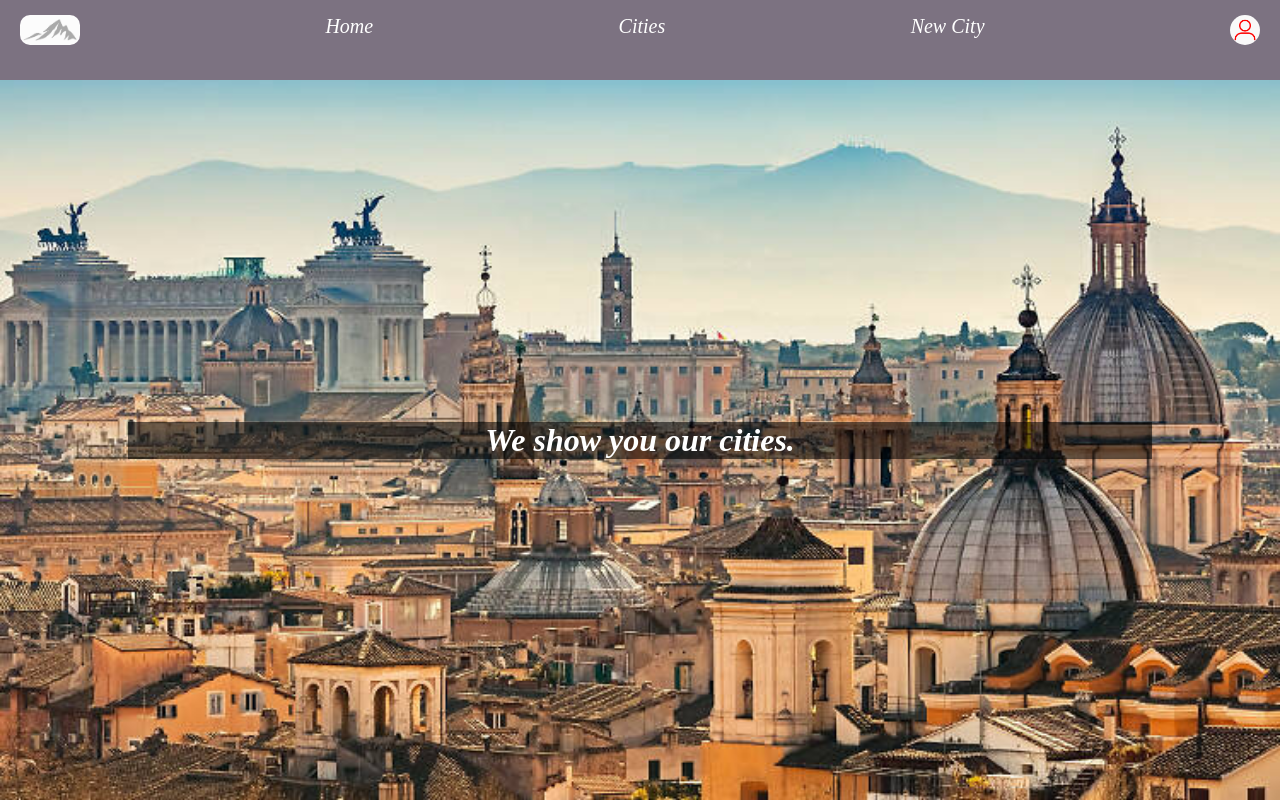
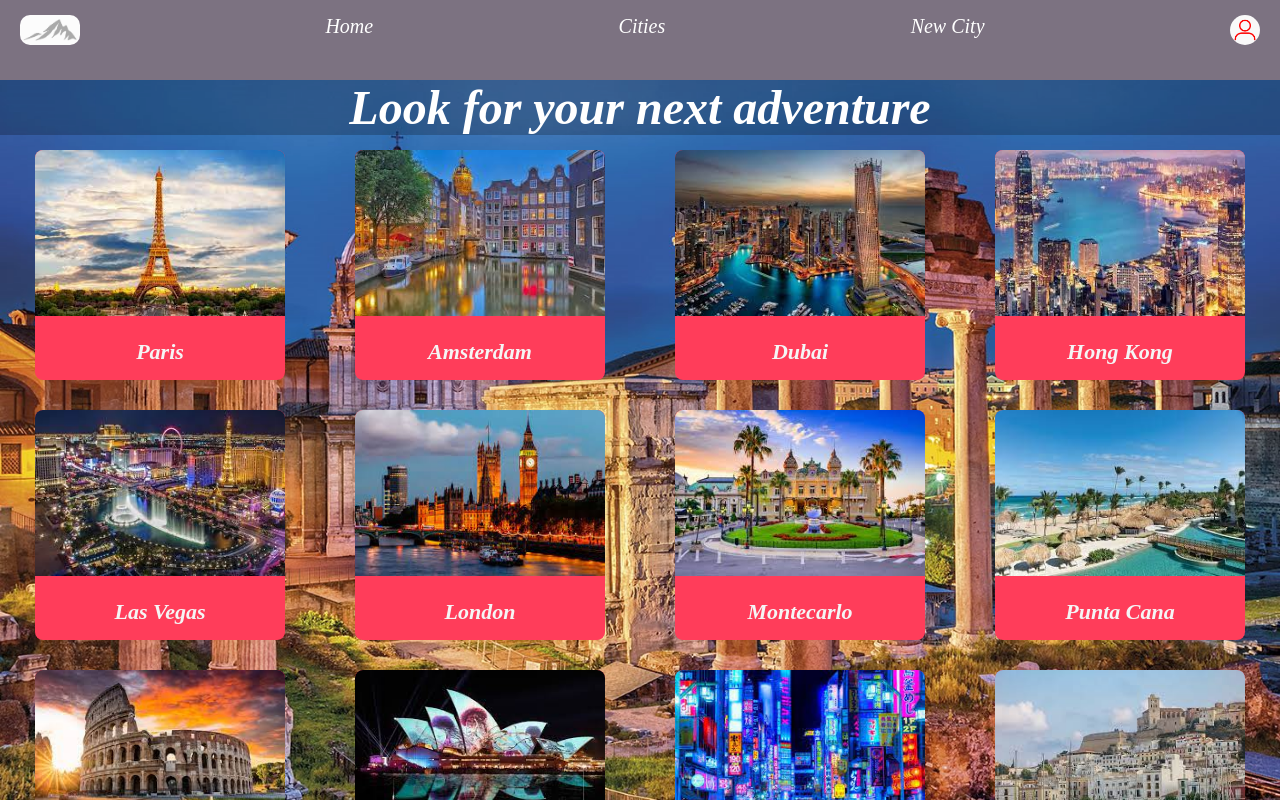
Before and after one commit to SantiagoGaray32/mytinerary-garay-romero, a React (Create React App) app: page /cities in a window 1280 px wide. Shown: the top 800 px of the page. Built offline with nearby package versions, Linux system fonts and the light colour scheme.

Commit message:
agregando estilos a las cards

```diff
--- a/src/components/Cities.js
+++ b/src/components/Cities.js
@@ -1,17 +1,16 @@
 // import React from "react";
 import WebsiteLayout from "../layout/WebsiteLayout";
 import "../style/citiesPage.css"
+import CityCard from "./CityCard";
 
-function Cities() {
+function Cities({ children }) {
   return(
     <WebsiteLayout>
-
-    <div className="citiesContainer">
-       <div className="CitiesText">
-          <h4 className="underTitle">We show you our cities.</h4>
-       </div>
-    </div>
-
+                  <div className="citiesContainer">
+                        <div className="background-cities">
+                              <CityCard />
+                        </div>
+                  </div>
     </WebsiteLayout>
 
     )
--- a/src/components/CityCard.js
+++ b/src/components/CityCard.js
@@ -1,9 +1,53 @@
 import React from "react"
 import "../style/cityCard.css"
+import paris from "../img/paris.jpg";
+import amsterdam from "../img/amsterdam.jpg";
+import dubai from "../img/dubai.jpg";
+import hong_kong from "../img/hong_kong.jpg";
+import las_vegas from "../img/las_vegas.jpg";
+import london from "../img/london.jpg";
+import montecarlo from "../img/montecarlo.jpg";
+import punta_cana from "../img/punta_cana.jpg";
+import roma from "../img/roma.jpg";
+import sidney from "../img/sidney.jpg";
+import tokyo from "../img/tokyo.jpg";
+import ibiza from "../img/ibiza.jpg";
+import "../style/carrousel.css";
+
+const renderCard = (item) => {
+    return item.map((city) =>(
+
+        <div className="Card" key={city.url}>
+            <img className="cardImg" src={city.url}></img>
+            <div className="cardBody">
+                <h5>{city.title}</h5>
+            </div>
+        </div>
+
+    ))
+}
+const cities = {
+    allCities: renderCard([
+        { url: paris, title: "Paris" },
+        { url: amsterdam, title: "Amsterdam" },
+        { url: dubai, title: "Dubai" },
+        { url: hong_kong, title: "Hong Kong" },
+        { url: las_vegas, title: "Las Vegas" },
+        { url: london, title: "London" },
+        { url: montecarlo, title: "Montecarlo" },
+        { url: punta_cana, title: "Punta Cana" },
+        { url: roma, title: "Rome" },
+        { url: sidney, title: "Sidney" },
+        { url: tokyo, title: "Tokyo" },
+        { url: ibiza, title: "Ibiza" },
+    ])
+}
 
 function CityCard (){
     return(
-        <div>
+        <div className="CardContainer">
+            <h2>Look for your next adventure</h2>
+            {cities.allCities}
 
         </div>
 
--- a/src/style/citiesPage.css
+++ b/src/style/citiesPage.css
@@ -1,5 +1,5 @@
 .citiesContainer{
-    background-image: url(../img/rome-background.jpg);
+    /* background-image: url(http://localhost:3000/static/media/Amsterdam-Background.e527028….jpg); */
     min-height: 90vh;
     display: flex;
     justify-content: center;
@@ -8,6 +8,9 @@
     font-size: xx-large;
     font-style: italic;
     background-position: 50%;
+}
+.background-cities{
+    background-color: #775d85;
     color: white;
 }
 
@@ -16,3 +19,12 @@
     margin: auto;
     background-color: rgba(0, 0, 0, 0.562);
 }
+
+@media screen and (min-width:559px) {
+
+    .background-cities{
+        background-image: url(../img/rome-background2.jpg);
+        background-position: 50%;
+        background-size: cover;
+    }
+}
--- a/src/style/cityCard.css
+++ b/src/style/cityCard.css
@@ -0,0 +1,35 @@
+.CardContainer{
+    display: flex;
+    justify-content: space-around;
+    width: 100%;
+    flex-wrap: wrap;
+}
+.CardContainer div {
+    width: 250px;
+    /* height: 350px; */
+
+}
+.Card{
+    margin: 15px;
+    /* display: flex; */
+   align-content: center;
+   background-color:#ff3d5a ;
+   color: whitesmoke;
+   width: 14rem;
+   border-radius: 8px;
+}
+.cardImg{
+    height: 166px;
+    border-radius: 8px 8px 0px 0px;
+    width: 250px;
+}
+h5{
+    font-style: italic;
+    font-size: 22px;
+    margin-bottom: 15px;
+    margin-top: 15px;
+}
+h2{
+    width: 100%;
+    background-color: #0000003b;
+}
```
Also changed, not shown: src/img/rome-background2.jpg (added).
